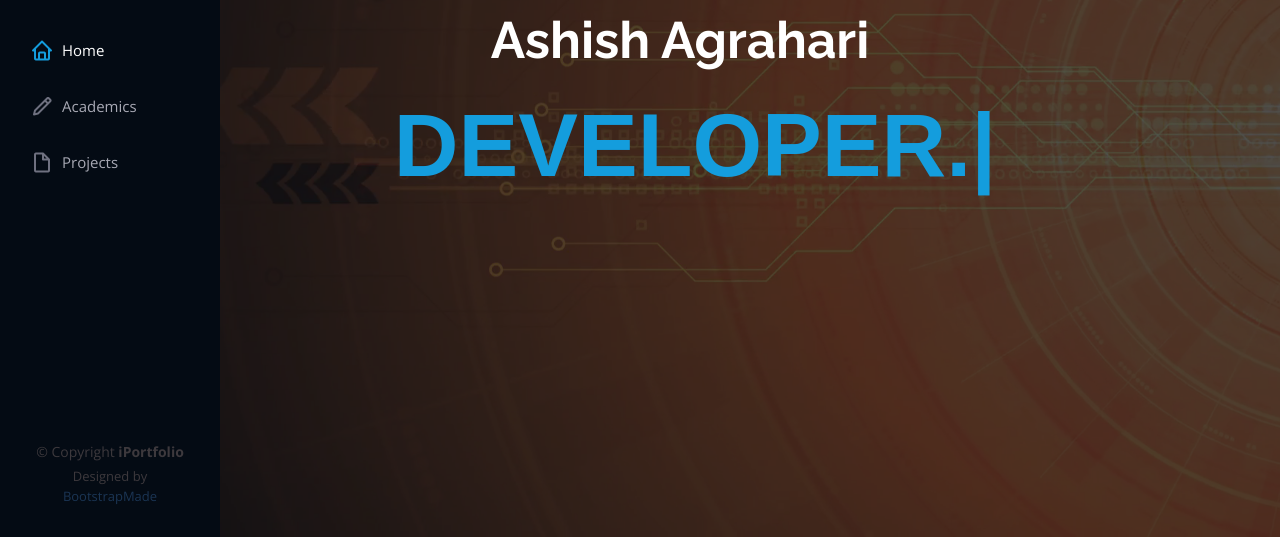
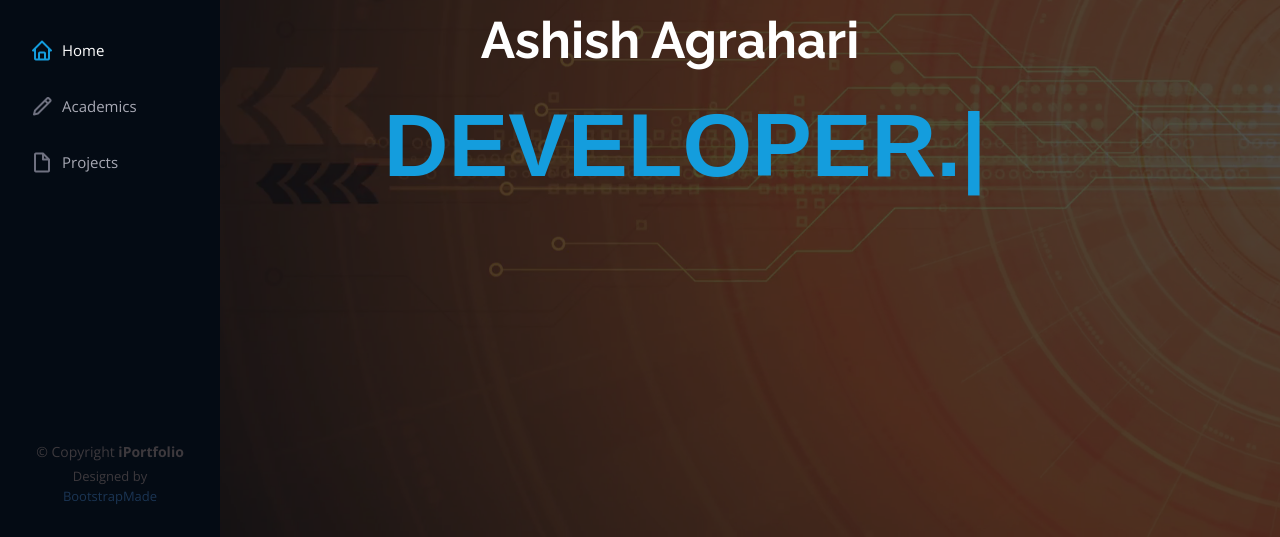
Before and after one commit to AshishA26/AshishA26.github.io, a plain HTML site: page index.html in a window 1280 px wide. Shown: the part 263-800 px from the top of the page. Drawn offline with nearby package versions, Linux system fonts and the light colour scheme.

Commit message:
fixing main page

```diff
--- a/assets/css/style.css
+++ b/assets/css/style.css
@@ -233,7 +233,7 @@ h1, h2, h3, h4, h5, h6 {
 }
 
 #hero h1 {
-  padding-left: 80px;
+  padding-left: 60px;
   margin: 0 0 10px 0;
   font-size: 4vw;
   font-weight: 700;
@@ -242,7 +242,7 @@ h1, h2, h3, h4, h5, h6 {
 }
 
 #hero p {
-  padding-left: 110px;
+  padding-left: 90px;
   color: #fff;
   margin-bottom: 50px;
   font-size: 26px;
```
